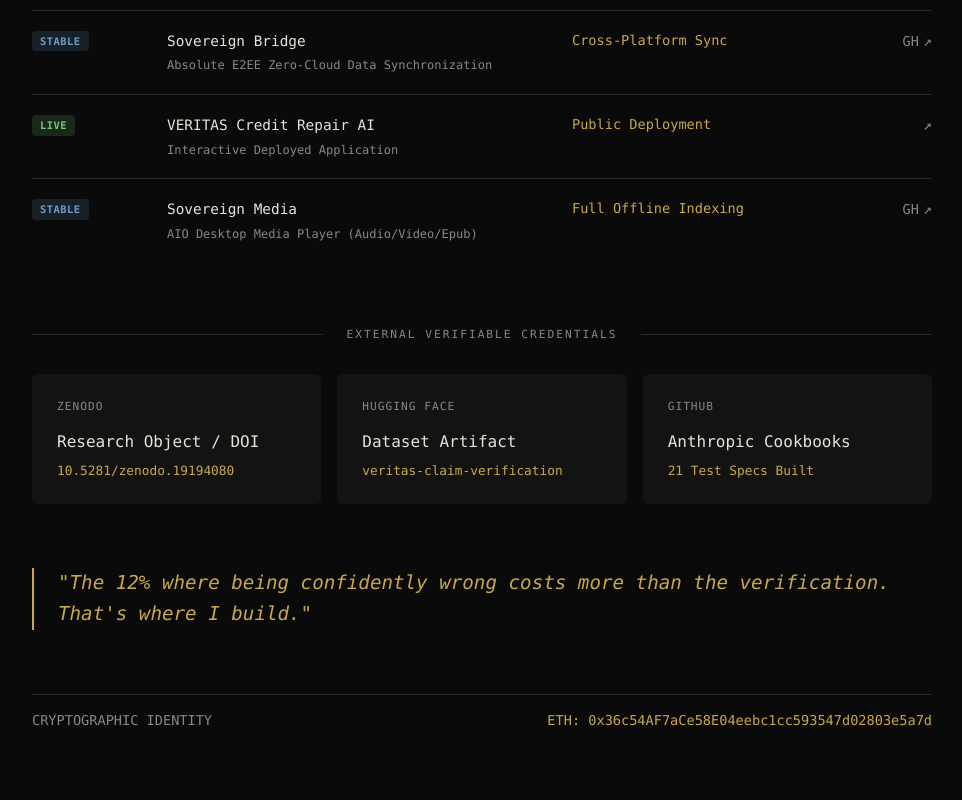
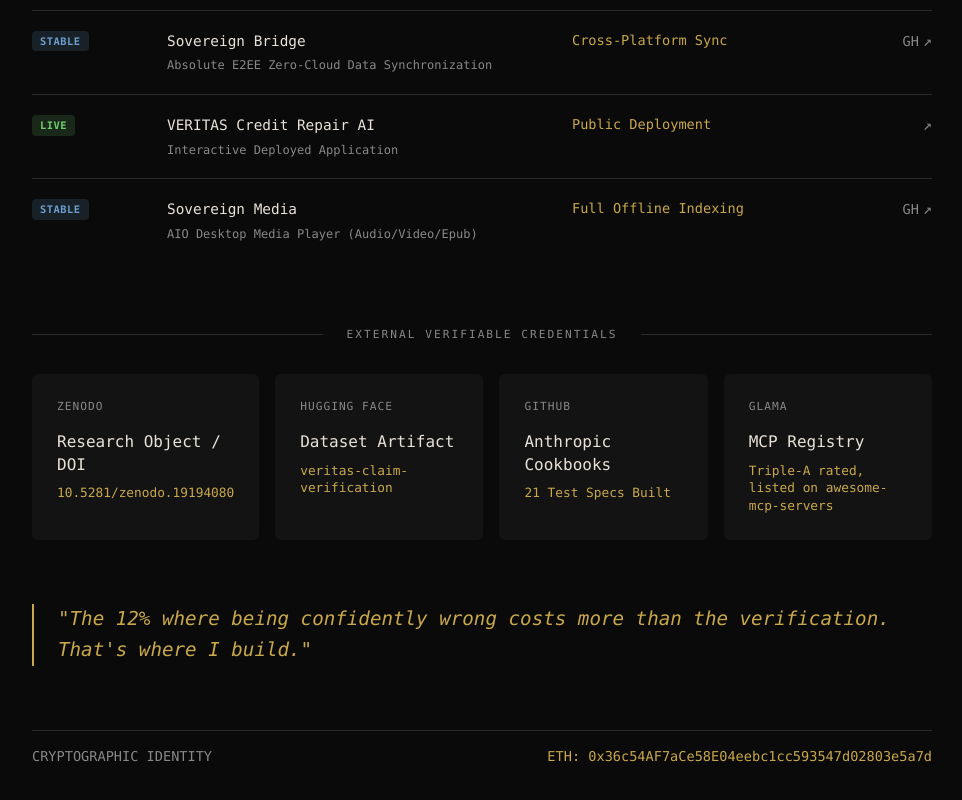
Before and after one commit to VrtxOmega/veritas-portfolio, a website: page public/record/index.html in a window 1280 px wide. Shown: the part 879-1679 px from the top of the page, without its empty margins (158-1120 px from the left). Before the commit the page ends 1657 px from the top, so only its background shows below. Drawn offline with Linux system fonts and the light colour scheme.

Commit message:
feat: add Glama to credibility strip and update Omega Brain MCP card desc

```diff
--- a/public/record/index.html
+++ b/public/record/index.html
@@ -173,7 +173,7 @@
 
   .creds-grid {
     display: grid;
-    grid-template-columns: repeat(3, 1fr);
+    grid-template-columns: repeat(4, 1fr);
     gap: 1rem;
     margin-bottom: 2rem;
   }
@@ -384,6 +384,11 @@
       <div class="cred-title">Anthropic Cookbooks</div>
       <div class="cred-desc">21 Test Specs Built</div>
     </a>
+    <a href="https://glama.ai/mcp/servers/VrtxOmega/omega-brain-mcp" target="_blank" class="cred-card">
+      <div class="cred-label">GLAMA</div>
+      <div class="cred-title">MCP Registry</div>
+      <div class="cred-desc">Triple-A rated, listed on awesome-mcp-servers</div>
+    </a>
   </div>
 
   <div class="pull-quote">
```
